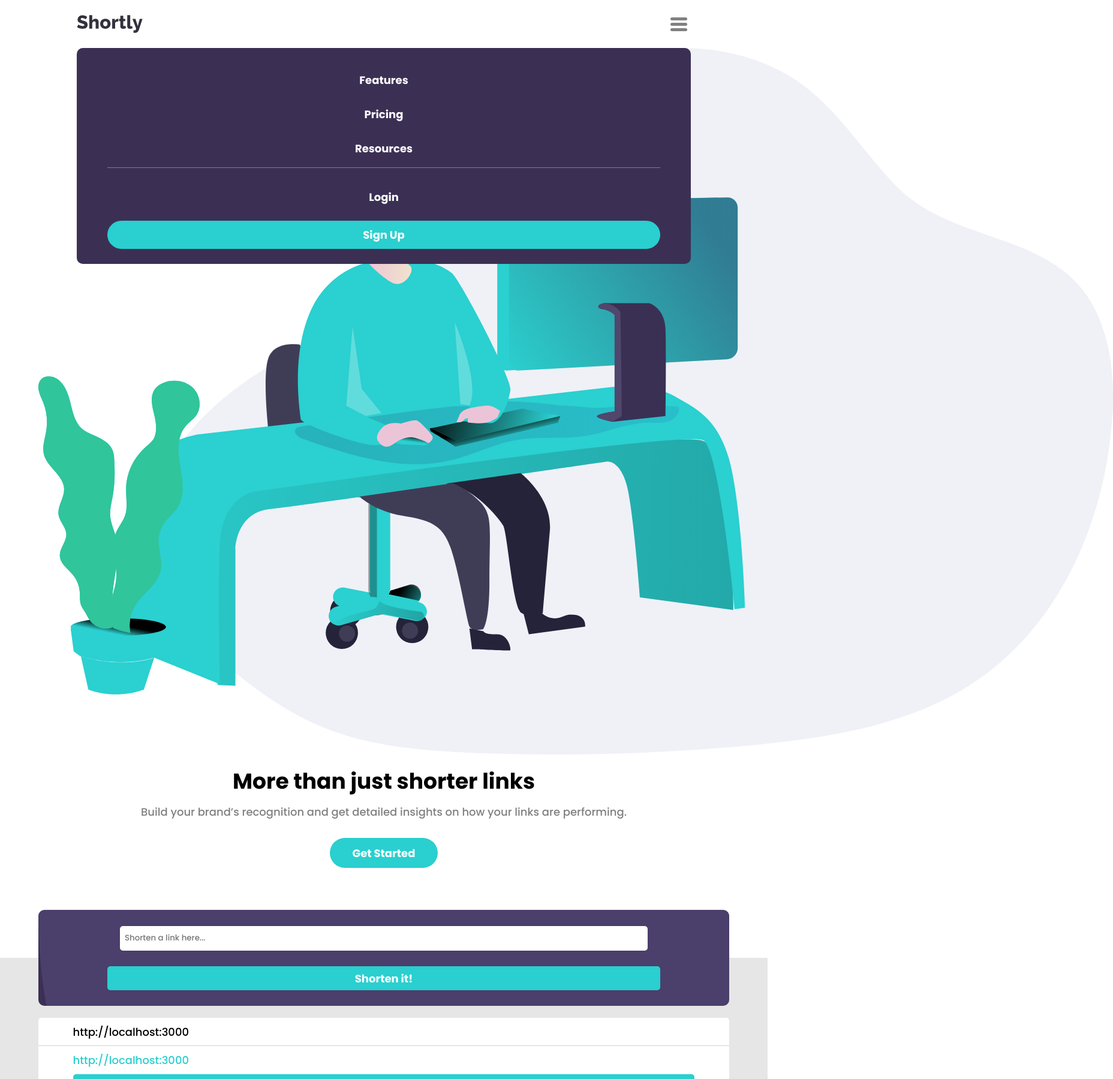
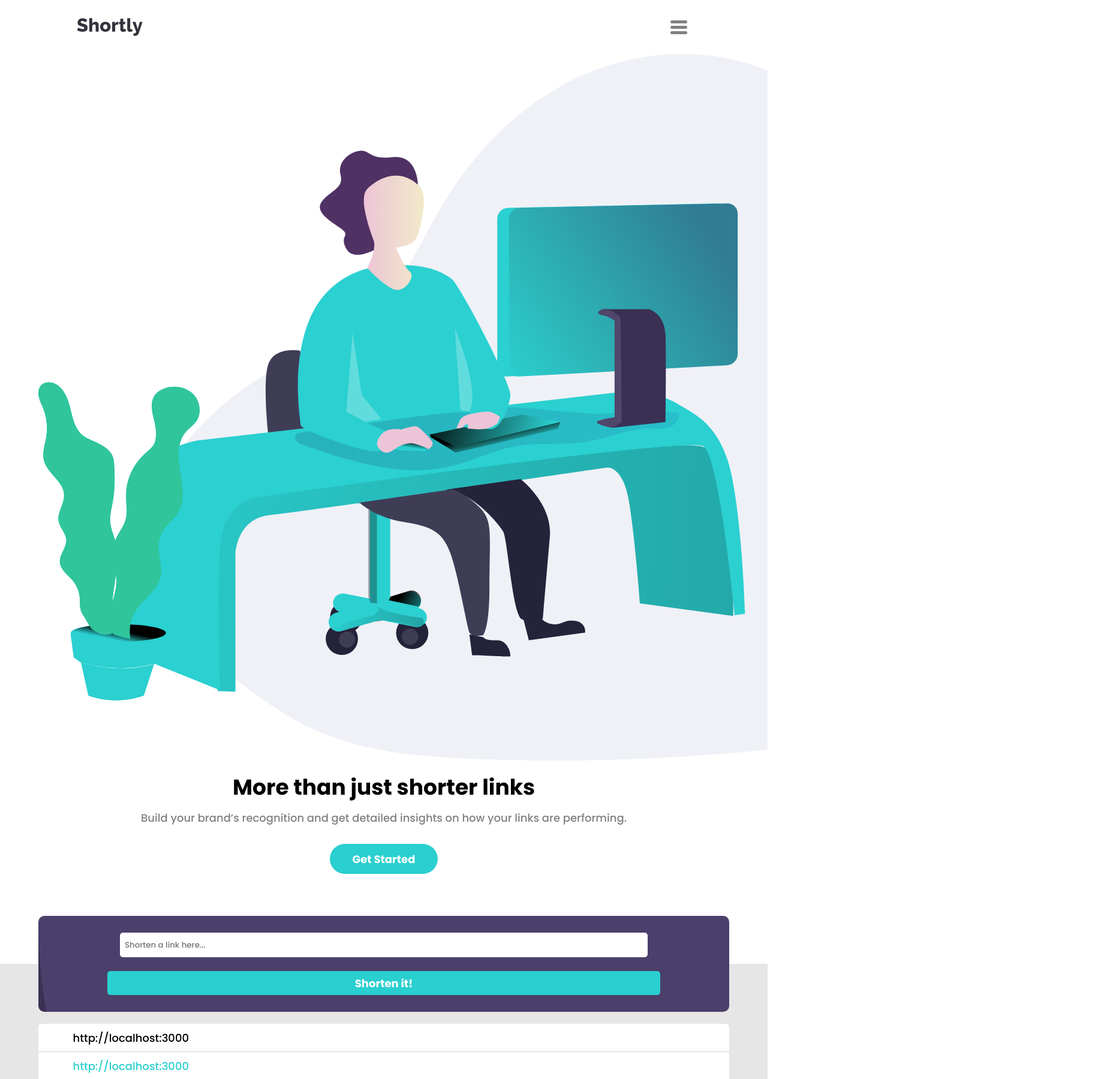
Before and after one commit to xdlugy/url-shortening, a React (Create React App) app: page / in a window 1280 px wide. Shown: the top 1799 px of the page at 60% size, 1856 px wide, since content can reach past the window. Built offline with nearby package versions, Linux system fonts and the light colour scheme.

Commit message:
adding validation

```diff
--- a/src/App.js
+++ b/src/App.js
@@ -1,4 +1,5 @@
 import './style.css';
+import {useState} from 'react';
 import logo from './images/logo.svg';
 import top from './images/illustration-working.svg';
 import brand from './images/icon-brand-recognition.svg';
@@ -10,21 +11,29 @@ import pinterest from './images/icon-pinterest.svg';
 import twitter from './images/icon-twitter.svg';
 
 function App() {
+
+  const [isMenuShown, setIsMenuShown] = useState(false);
+  const [isInputValid, setInputValid] = useState(true);
+
+  function handleValidation() {
+
+  }
+
   return (
     <main>
     <header>
       <img src={logo} alt="logo" />
-      <div id="menu">
+      <div className={isMenuShown ? "menu" : "hidden"}>
         <ul>
           <li><a href="">Features</a></li>
           <li><a href="">Pricing</a></li>
           <li><a href="">Resources</a></li>
+          <li><hr></hr></li>
+          <li><button id="login">Login</button></li>
+          <li><button id="signup">Sign Up</button></li>
         </ul>
-        <hr></hr>
-        <button id="login">Login</button>
-        <button id="signup">Sign Up</button>
       </div>
-      <span>
+      <span onClick={() => setIsMenuShown(!isMenuShown)}>
         <div></div>
         <div></div>
         <div></div>
@@ -37,8 +46,9 @@ function App() {
   <button className="getstarted">Get Started</button>
   <div id="gray">
     <div id="shortendiv">
-      <input type="text" placeholder="Shorten a link here..."></input>
-      <button id="shortentrigger">Shorten it!</button>
+      <input type="url" placeholder="Shorten a link here..." name="input"></input>
+      <p className={isInputValid ? "vhidden" : "shown"}>Please add a link</p>
+      <button id="shortentrigger" onClick={handleValidation}>Shorten it!</button>
     </div>
     <div className="previous">
       <p>http://localhost:3000</p>
--- a/src/style.css
+++ b/src/style.css
@@ -1,4 +1,9 @@
 @import url('https://fonts.googleapis.com/css2?family=Poppins:wght@500;700&display=swap');
+
+html, body {
+    overflow-x: hidden;
+    max-width: 100%;
+}
 
 body {
     margin: 0;
@@ -12,10 +17,10 @@ header {
     display: flex;
     width: 80%;
     margin: auto;
-    padding: 20px;
+    padding: 25px;
 }
 
-header div#menu {
+header div.menu {
     display: flex;
     flex-direction: column;
     justify-content: space-evenly;
@@ -28,7 +33,11 @@ header div#menu {
     border-radius: 10px;
 }
 
-header div#menu button#login {
+.hidden {
+    display: none;
+}
+
+header div.menu button#login {
     border: none;
     background: none;
     color: white;
@@ -37,7 +46,7 @@ header div#menu button#login {
     font-weight: bold;
 }
 
-header div#menu button#signup {
+header div.menu button#signup {
     border: none;
     background: hsl(180, 66%, 49%);
     padding: 10px;
@@ -49,7 +58,7 @@ header div#menu button#signup {
     font-weight: bold;
 }
 
-header div#menu hr {
+header div.menu hr {
     width: 90%;
     border: none;
     color: gray;
@@ -63,7 +72,8 @@ header img {
 }
 
 header ul {
-    height: 140px;
+    height: 90%;
+    width: 100%;
     display: flex;
     flex-direction: column;
     justify-content: space-evenly;
@@ -73,8 +83,7 @@ header ul {
 
 header ul li {
     list-style: none;
-    float: left;
-    padding: 15px;
+    width: 100%;
 }
 
 header ul li a {
@@ -94,7 +103,10 @@ header span {
     flex-direction: column;
     align-items: center;
     justify-content: center;
+}
 
+header span:hover {
+    cursor: pointer;
 }
 
 header span div {
@@ -148,7 +160,7 @@ div#gray {
 div#shortendiv {
     display: flex;
     flex-direction: column;
-    justify-content: space-evenly;
+    justify-content: center;
     align-items: center;
     width: 90%;
     margin: auto;
@@ -160,17 +172,28 @@ div#shortendiv {
     transform: translate(0, -50%);
 }
 
+div#shortendiv  {
+    width: 90%;
+}
+
 div#shortendiv input {
     width: 75%;
     height: 25px;
-    outline: none;
     border: none;
     border-radius: 5px;
     font-family: Poppins;
     padding: 8px;
 }
 
-div#shortendiv button#shortentrigger {
+div#shortendiv input:focus {
+    outline: none;
+}
+
+input:not(:focus):invalid {
+    outline: 3px solid hsl(0, 87%, 67%);
+}
+
+div#shortendiv  button#shortentrigger {
     height: 40px;
     width: 80%;
     border: none;
@@ -180,6 +203,28 @@ div#shortendiv button#shortentrigger {
     font-size: large;
     color: white;
     background-color: hsl(180, 66%, 49%);
+}
+
+div#shortendiv  p.shown {
+    width: 80%;
+    visibility: visible;
+    color: hsl(0, 87%, 67%);
+    font-size: 15px;
+    font-style:italic;
+    margin: 0;
+    padding: 0;
+    text-align: left;
+}
+
+p.vhidden {
+    width: 80%;
+    visibility: hidden;
+    color: hsl(0, 87%, 67%);
+    font-size: 15px;
+    font-style:italic;
+    margin: 0;
+    padding: 0;
+    text-align: left;
 }
 
 div.previous {
```
